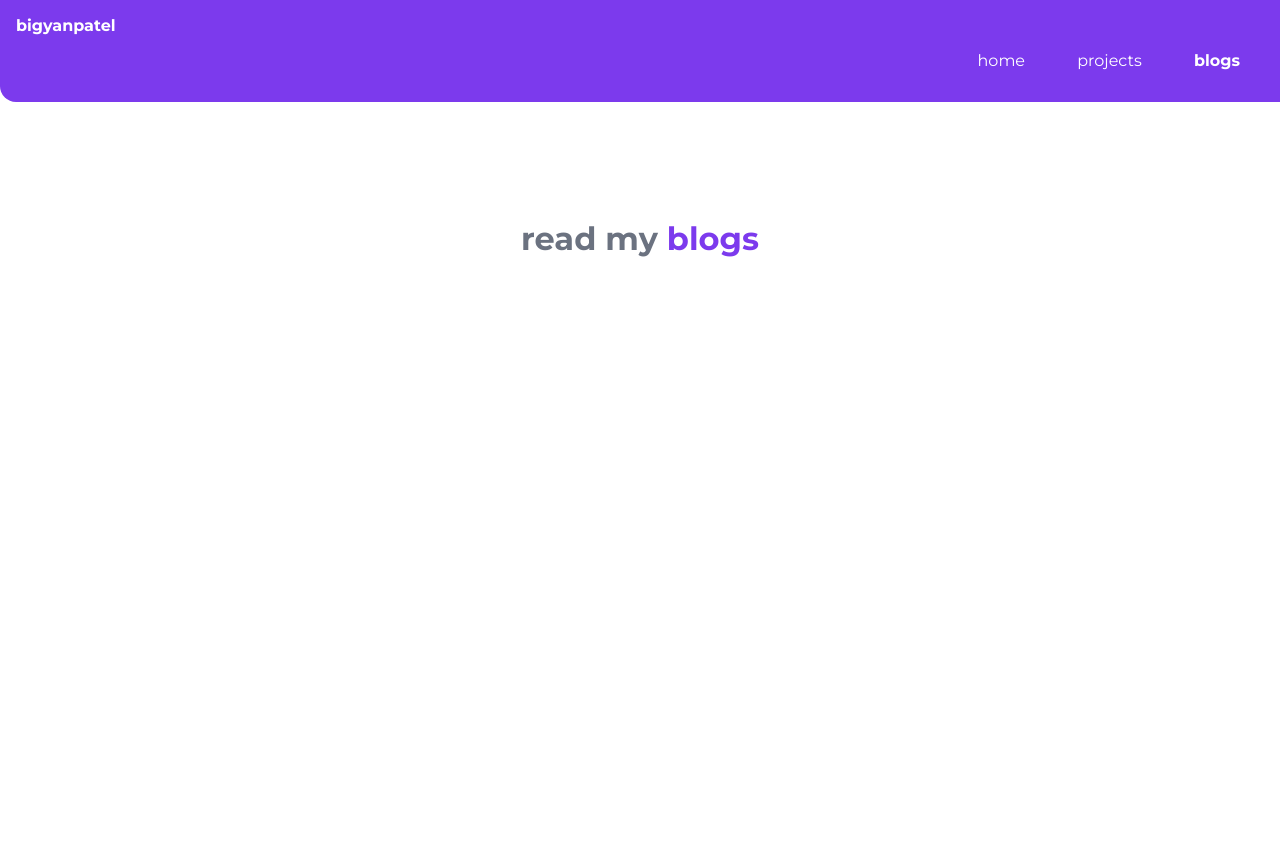
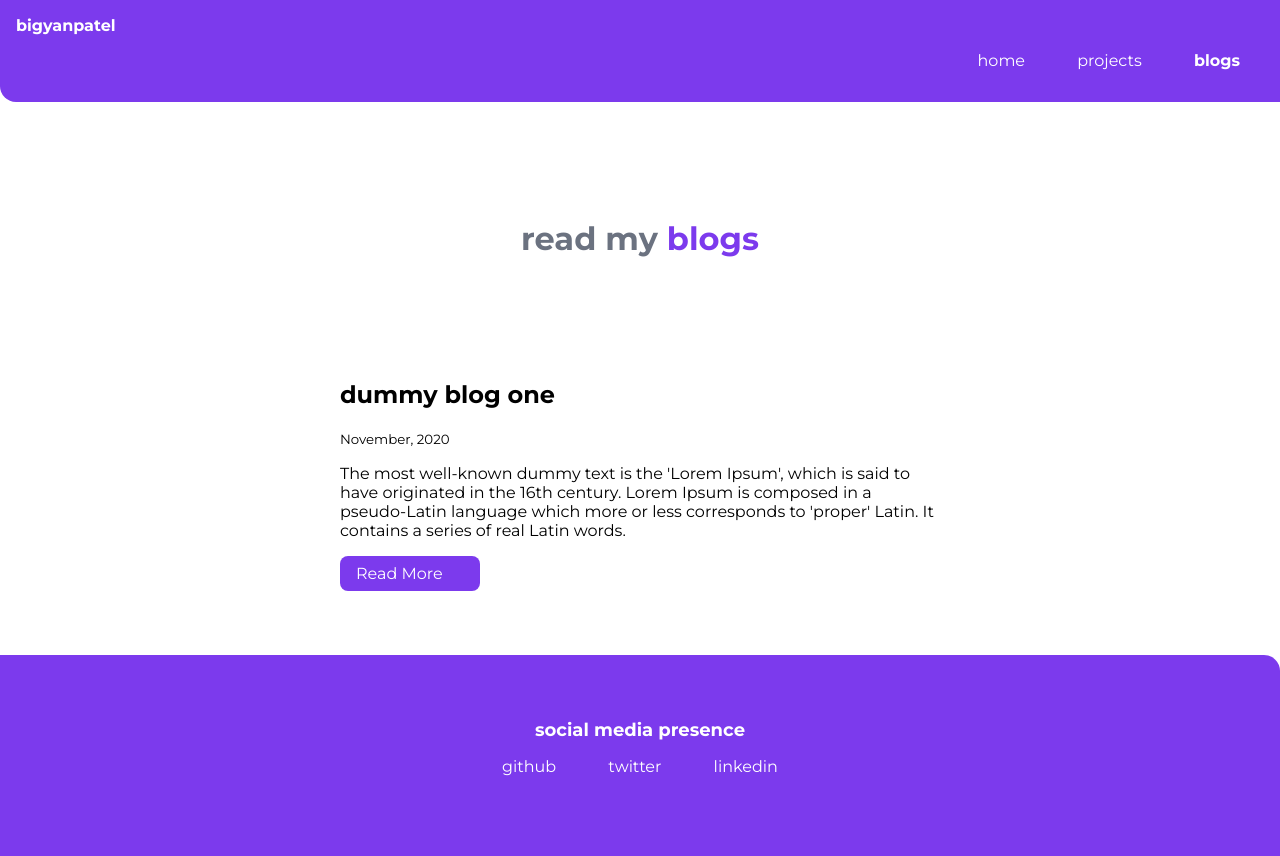
Before and after one commit to bigyanpatel/Bigyan-Patel-Portfolio, a plain HTML site: page blogs.html in a window 1280 px wide. Before the commit the page ends 800 px from the top, so only its background shows below. Drawn offline with Linux system fonts and the light colour scheme.

Commit message:
feat: updated blog

```diff
--- a/blogs.html
+++ b/blogs.html
@@ -26,5 +26,42 @@
     <header class="hero">
         <h1 class="hero-heading">read my <span class="heading-inverted"> blogs</span></h1>
     </header>
+
+    <ul class="list-non-bullet">
+
+        <li>
+            <article class="showcase-list container container-center ">
+                <h1>dummy blog one</h1>
+            <small>November, 2020</small>
+            <p>The most well-known dummy text is the 'Lorem Ipsum', which is said to have originated in the 16th century. Lorem Ipsum is composed in a pseudo-Latin language which more or less corresponds to 'proper' Latin. It contains a series of real Latin words.</p>
+
+            <a class="link link-primary" href="library/blogs/dummy-blog.html">Read More</a>
+            </article>
+
+        </li>
+
+    </ul>
+
+    <footer class="footer">
+        <div class="footer-header">social media presence</div>
+        <ul class="social-links list-non-bullet">
+            <li class="list-item-inline">
+                <a class="link" href="https://github.com/bigyanpatel">
+                    github
+                </a>
+            </li>
+            <li class="list-item-inline">
+                <a class="link" href="https://twitter.com/meet_bigyan20">
+                    twitter
+                </a>
+            </li>
+            <li class="list-item-inline">
+                <a class="link" href="https://www.linkedin.com/in/bigyan-patel-a67b14190/">
+                    linkedin
+                </a>
+            </li>
+
+        </ul>
+    </footer>
 </body>
 </html>
--- /dev/null
+++ b/library/blogs/styles.css
@@ -0,0 +1,169 @@
+@import url('https://fonts.googleapis.com/css2?family=Montserrat:wght@400;700&display=swap');
+
+:root {
+    --primary-color: #7C3AED;
+    --off-white: #F3F4F6;
+    --dark-gray: #6B7280;
+}
+
+body {
+    font-family: 'Montserrat', sans-serif;
+    margin: 0px;
+}
+
+hr {
+    margin: 2rem 0rem;
+}
+
+/** spaces **/
+
+.margin-md {
+    margin: 2rem;
+}
+
+/** container **/
+.container {
+    padding: 0rem 1rem;
+}
+
+.container-center {
+    max-width: 600px;
+    margin: auto;
+}
+
+/** links **/
+.link {
+    box-sizing: border-box;
+    text-decoration: none;
+    padding: 0.5rem 1rem;
+}
+
+.link-primary {
+    background-color: var(--primary-color);
+    border-radius: 0.5rem;
+    color: white;
+    display: block;
+    max-width: 140px;
+    margin: 1rem 1rem 1rem 0rem;
+}
+
+.link-secondary {
+    color: var(--primary-color);
+    border-radius: 0.5rem;
+    border: 1px solid var(--primary-color);
+    display: block;
+    max-width: 140px;
+    margin: 1rem 1rem 1rem 0rem;
+}
+
+/** look into BEM naming convention for CSS **/
+
+/** lists **/
+
+.list-non-bullet {
+    list-style: none;
+    padding-inline-start: 0px;
+}
+
+.list-item-inline {
+    display: inline;
+    padding: 0rem 0.5rem;
+}
+
+/** navigation **/
+
+.navigation {
+    background-color: var(--primary-color);
+    color: white;
+    padding: 1rem;
+    border-bottom-left-radius: 1rem;
+}
+
+.navigation .nav-brand {
+    font-weight: bold;
+}
+
+.navigation .nav-pills {
+    text-align: right;
+}
+
+.navigation .link {
+    color: white;
+}
+
+.navigation .link-active {
+    font-weight: bold;
+}
+
+/** header **/
+
+.hero {
+    padding: 2rem;
+    padding-top: 5rem;
+
+}
+
+.hero .hero-img {
+    max-width: 80%;
+    width: 350px;
+    display: block;
+    margin: auto;
+}
+
+.hero .hero-heading {
+    text-align: center;
+    padding-top: 1rem;
+    color: var(--dark-gray);
+}
+
+.hero .hero-heading .heading-inverted {
+    color: var(--primary-color);
+}
+
+/** sections **/
+
+.section {
+    padding: 2rem;
+}
+
+.section h1 {
+    text-align: center;
+
+}
+
+.ow {
+    background-color: var(--off-white);
+}
+
+/** footers **/
+
+.footer {
+    background-color: var(--primary-color);
+    padding: 4rem 1rem;
+    text-align: center;
+    color: white;
+    border-top-right-radius: 1rem;
+}
+
+.footer .link {
+    color: white
+}
+
+.footer .footer-header {
+    font-weight: bold;
+    font-size: large;
+}
+
+.footer ul {
+    padding-inline-start: 0px;
+}
+
+/** projects **/
+.showcase-list {
+    padding: 2rem;
+}
+
+/** blogs **/
+.showcase-blog {
+    padding-bottom: 6rem;
+}
```
